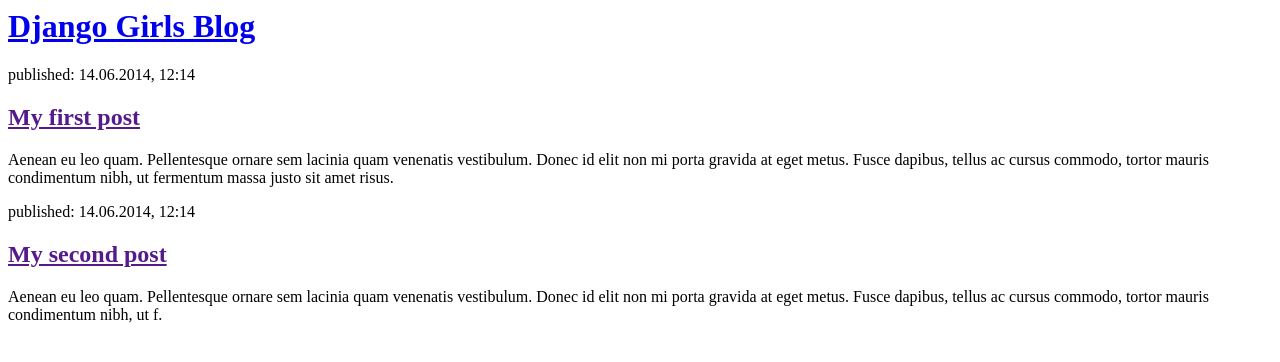
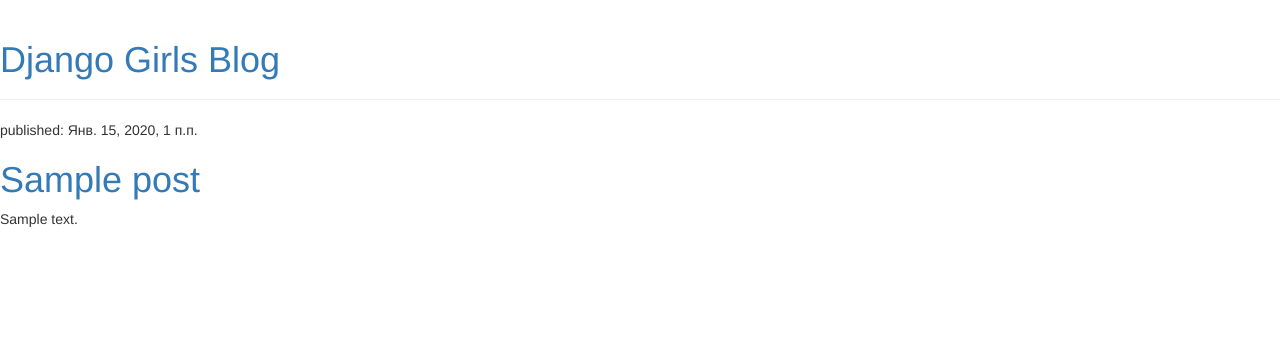
Before and after one commit to Griive/djangogirls, a Django app: page / in a window 1280 px wide. Shown: the top 362 px of the page. Run offline with Django 3.2, Linux system fonts and the light colour scheme; tables that the repository leaves empty hold one stand-in row (values such as "Sample post"); some libraries are stand-ins or nearby versions.

Commit message:
changed django templates; + CSS;

```diff
--- a/blog/templates/blog/post_list.html
+++ b/blog/templates/blog/post_list.html
@@ -1,22 +1,23 @@
+{% load static %}
 <html>
     <head>
         <title>Django Girls blog</title>
+        <link rel="stylesheet" href="//maxcdn.bootstrapcdn.com/bootstrap/3.2.0/css/bootstrap.min.css">
+        <link rel="stylesheet" href="//maxcdn.bootstrapcdn.com/bootstrap/3.2.0/css/bootstrap-theme.min.css">
+        <link href="https://fonts.googleapis.com/css?family=Lobster&subset=latin,cyrillic" rel="stylesheet" type="text/css">
+        <link rel="stylesheet" href="{% static 'css/blog.css' %}">
     </head>
     <body>
-        <div>
+        <div class="page-header">
             <h1><a href="/">Django Girls Blog</a></h1>
         </div>
 
-        <div>
-            <p>published: 14.06.2014, 12:14</p>
-            <h2><a href="">My first post</a></h2>
-            <p>Aenean eu leo quam. Pellentesque ornare sem lacinia quam venenatis vestibulum. Donec id elit non mi porta gravida at eget metus. Fusce dapibus, tellus ac cursus commodo, tortor mauris condimentum nibh, ut fermentum massa justo sit amet risus.</p>
-        </div>
-
-        <div>
-            <p>published: 14.06.2014, 12:14</p>
-            <h2><a href="">My second post</a></h2>
-            <p>Aenean eu leo quam. Pellentesque ornare sem lacinia quam venenatis vestibulum. Donec id elit non mi porta gravida at eget metus. Fusce dapibus, tellus ac cursus commodo, tortor mauris condimentum nibh, ut f.</p>
-        </div>
+        {% for post in posts %}
+            <div class="post">
+                <p>published: {{ post.published_date }}</p>
+                <h1><a href="">{{ post.title }}</a></h1>
+                <p>{{ post.text|linebreaksbr }}</p>
+            </div>
+        {% endfor %}
     </body>
 </html>
--- a/blog/views.py
+++ b/blog/views.py
@@ -6,4 +6,4 @@
 
 def post_list(request):
     posts = Post.objects.filter(published_date__lte=timezone.now()).order_by('published_date')
-    return render(request, 'blog/post_list.html', {})
+    return render(request, 'blog/post_list.html', {'posts': posts})
```
